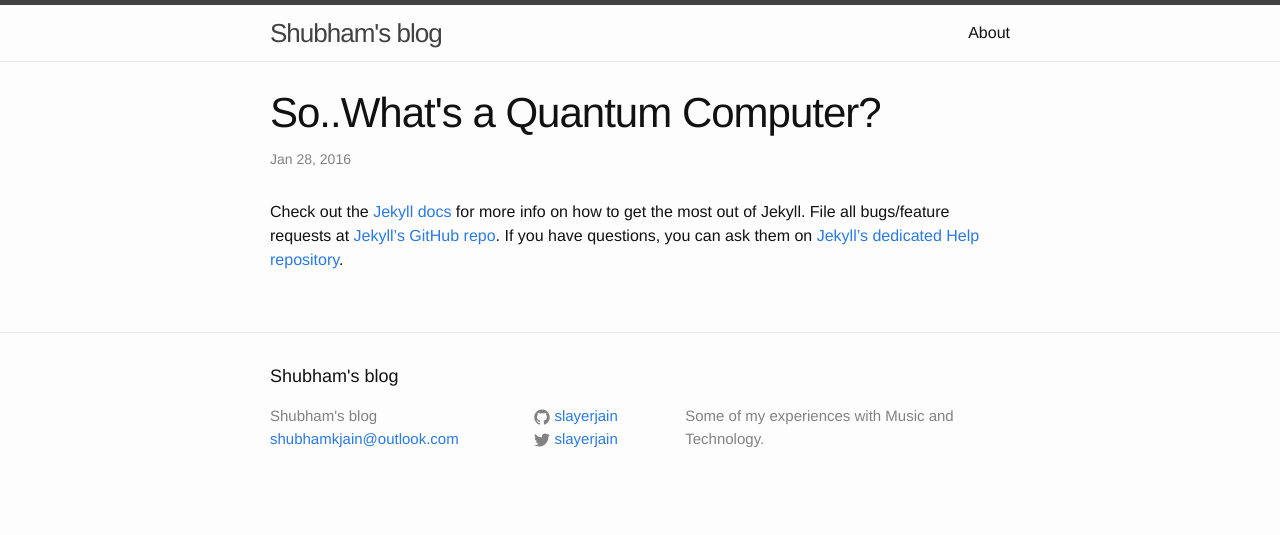
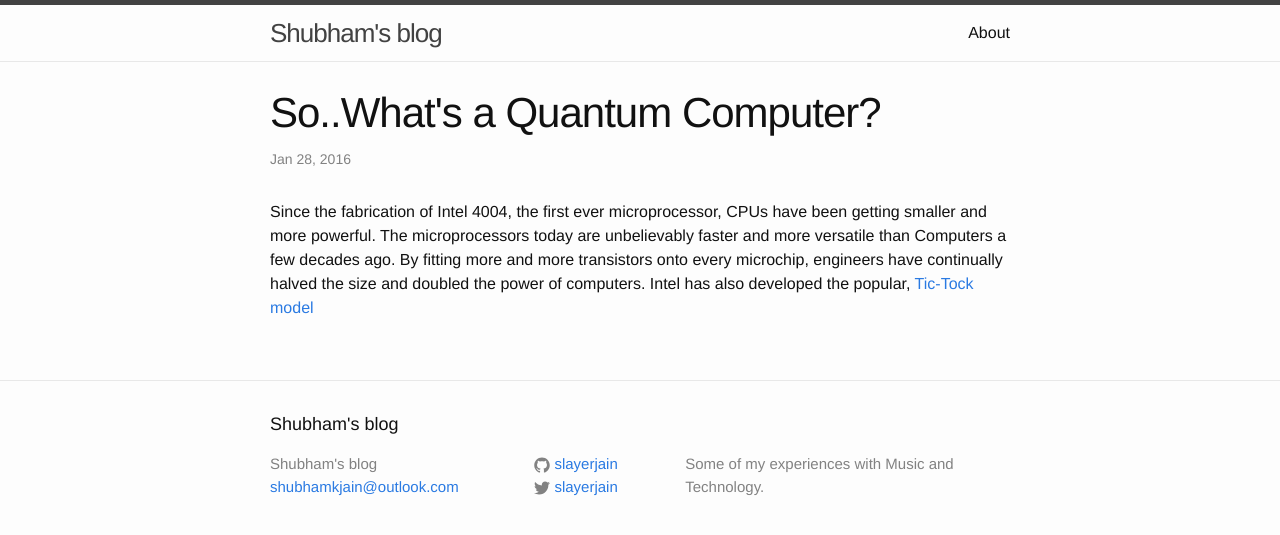
Before and after one commit to slayerjain/myblog, a Jekyll site: the page built from _posts/2016-01-28-Blog.markdown, in a window 1280 px wide. Shown: the top 535 px of the page. Built offline with Jekyll 4.4.1, drawn with Linux system fonts in a browser that asks for light colours.

Commit message:
Updated 2nd post

```diff
--- a/_posts/2016-01-28-Blog.markdown
+++ b/_posts/2016-01-28-Blog.markdown
@@ -5,8 +5,7 @@ date:   2016-01-28 10:00:16
 categories: jekyll update
 ---
 
-Check out the [Jekyll docs][jekyll] for more info on how to get the most out of Jekyll. File all bugs/feature requests at [Jekyll’s GitHub repo][jekyll-gh]. If you have questions, you can ask them on [Jekyll’s dedicated Help repository][jekyll-help].
+Since the fabrication of Intel 4004, the first ever microprocessor, CPUs have been getting smaller and more powerful. The microprocessors today are unbelievably faster and more versatile than Computers a few decades ago. By fitting more and more transistors onto every microchip, engineers have continually halved the size and doubled the power of computers. Intel has also developed the popular, [Tic-Tock model][tick-tock]
 
-[jekyll]:      http://jekyllrb.com
-[jekyll-gh]:   https://github.com/jekyll/jekyll
-[jekyll-help]: https://github.com/jekyll/jekyll-help
+
+[tick-tock]: http://www.intel.com/content/www/us/en/silicon-innovations/intel-tick-tock-model-general.html
```
